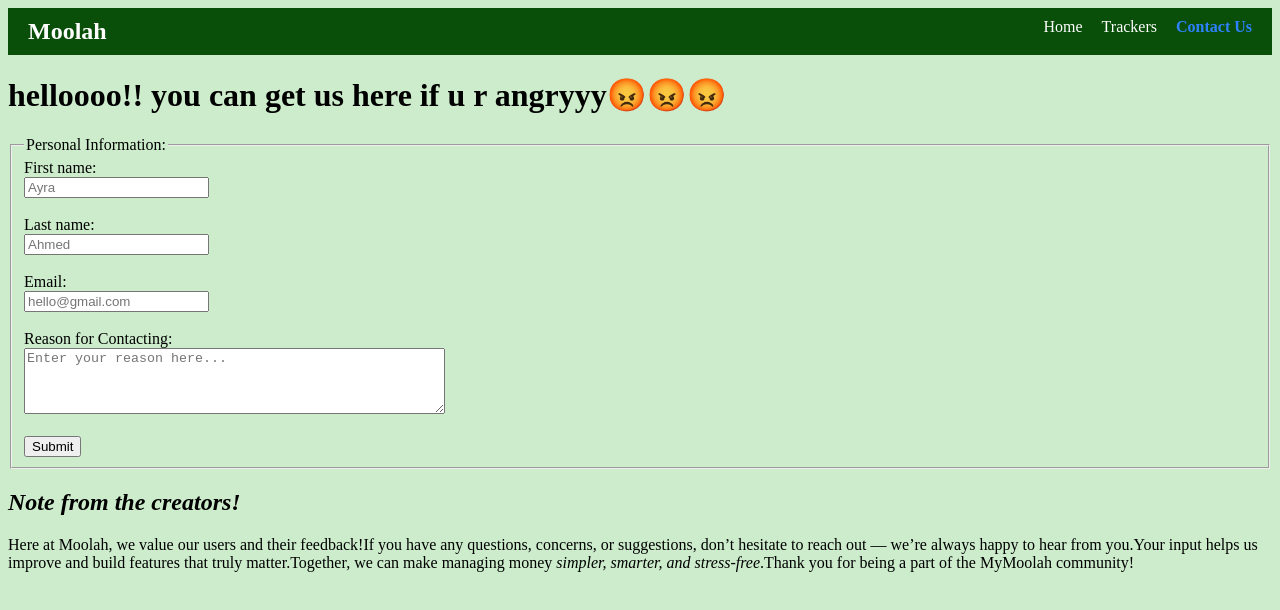
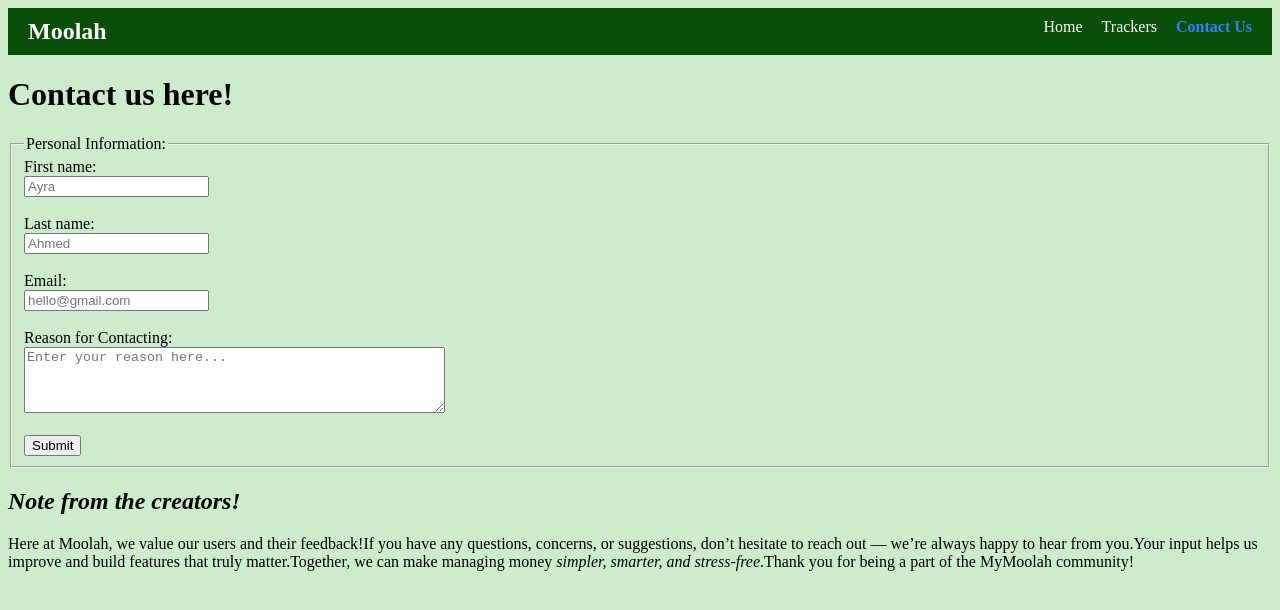
Before and after one commit to mal-ink/Moolah, a plain HTML site: page contact us.html in a window 1280 px wide. Drawn offline with Linux system fonts and the light colour scheme.

Commit message:
js some edits

```diff
--- a/contact us.html
+++ b/contact us.html
@@ -20,7 +20,7 @@
                 <a href="contact us.html" class="active">Contact Us</a>
             </div>
         </div>
-        <h1> helloooo!! you can get us here if u r angryyy😡😡😡</h1>
+        <h1> Contact us here!</h1>
          <form action="" method="post">
             <fieldset>
                 <legend>Personal Information:</legend>
```
Also changed, not shown: index.html (+1 -0 lines), style.css (line endings or trailing spaces).
